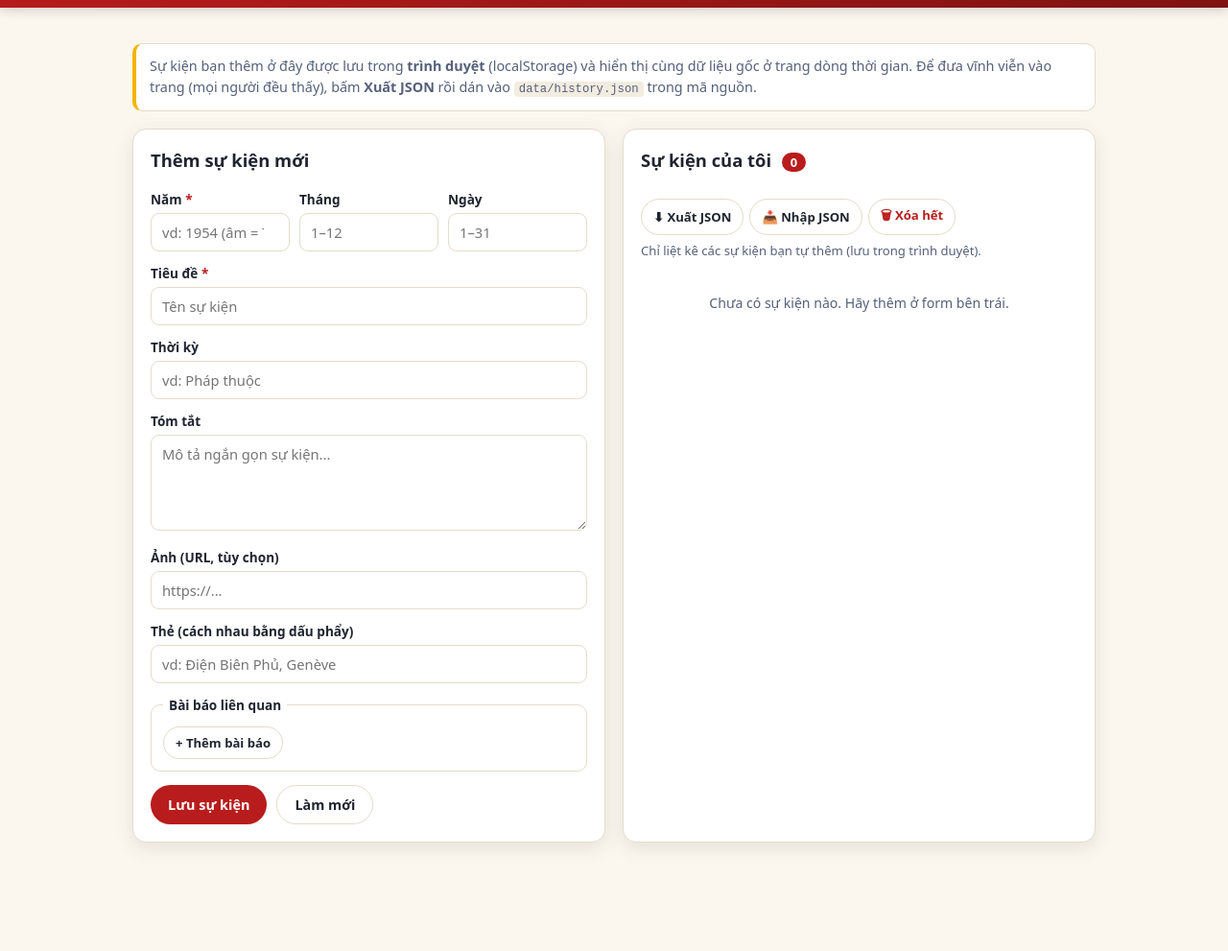
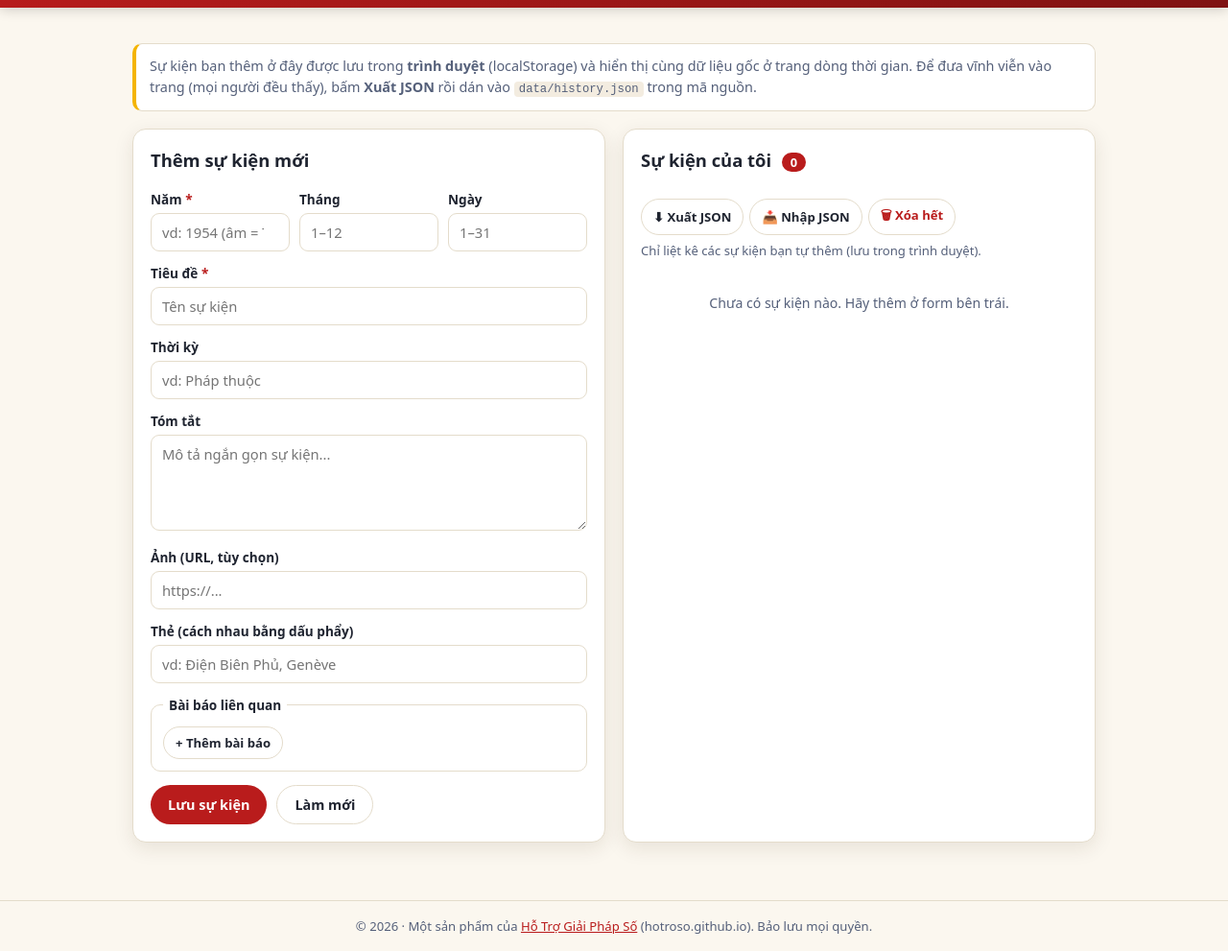
Before and after one commit to yeulichsu/yeulichsu.github.io, a plain HTML site: page manage.html in a window 1280 px wide. Shown: the part 53-1044 px from the top of the page at 96% size. Before the commit the page ends 991 px from the top, so only its background shows below. Drawn offline with Linux system fonts and the light colour scheme.

Commit message:
Branding: product of Ho Tro Giai Phap So, all rights reserved

```diff
--- a/manage.html
+++ b/manage.html
@@ -7,6 +7,8 @@
   <meta name="theme-color" content="#b91c1c" />
   <title>Quản lý sự kiện — Dòng Thời Gian Lịch Sử Việt Nam</title>
   <meta name="robots" content="noindex" />
+  <meta name="author" content="Hỗ Trợ Giải Pháp Số" />
+  <meta name="copyright" content="© 2026 Hỗ Trợ Giải Pháp Số (hotroso.github.io). Bảo lưu mọi quyền." />
   <link rel="stylesheet" href="assets/css/style.css" />
   <link rel="stylesheet" href="assets/css/manage.css" />
   <script src="assets/analytics.js" defer></script>
@@ -103,6 +105,14 @@
     </div>
   </main>
 
+  <footer class="site-footer">
+    <div>
+      © 2026 · Một sản phẩm của
+      <a href="https://hotroso.github.io/" target="_blank" rel="noopener">Hỗ Trợ Giải Pháp Số</a>
+      (hotroso.github.io). Bảo lưu mọi quyền.
+    </div>
+  </footer>
+
   <div id="toast" class="toast" hidden></div>
 
   <script src="assets/js/manage.js"></script>
```
Also changed, not shown: index.html (+5 -3 lines).
